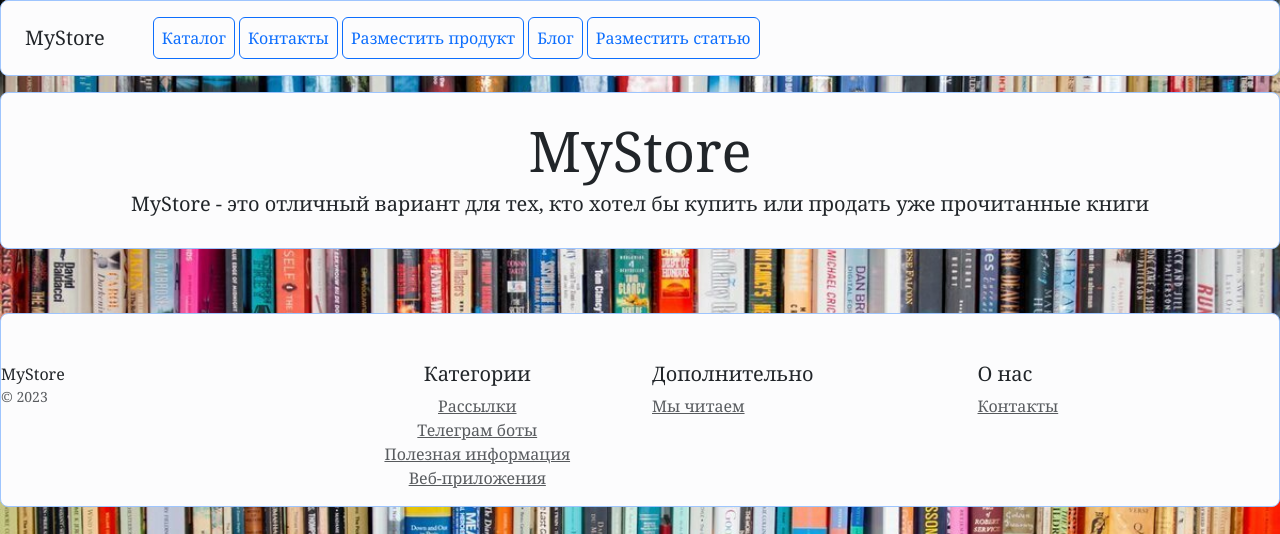
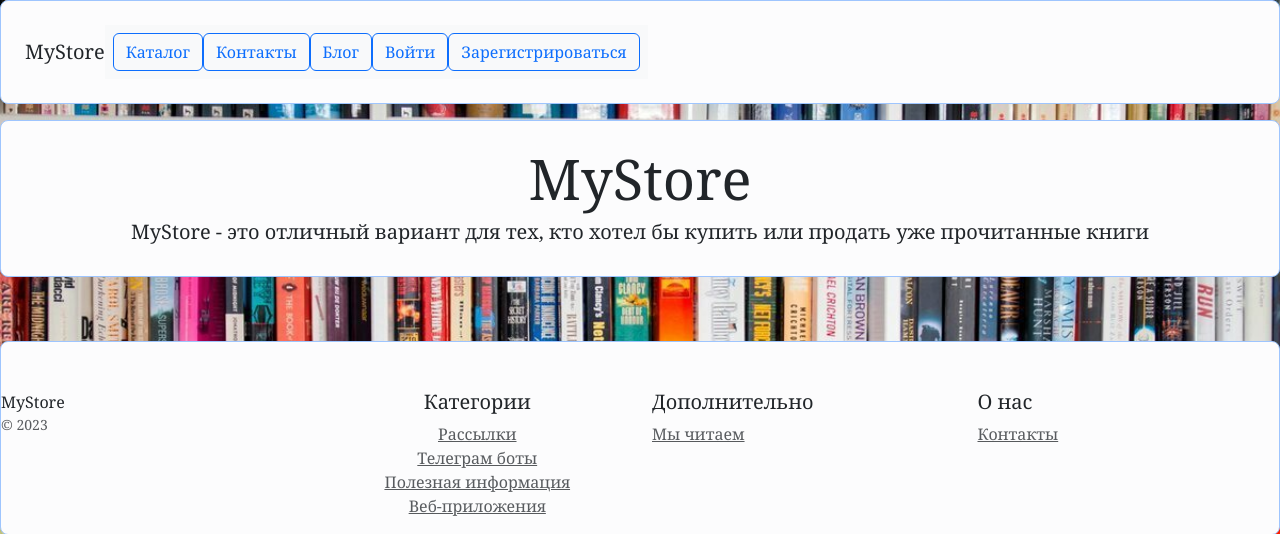
Before and after one commit to valyaplotnikova/home_work_19.2, a Django app: page /blog/list/ in a window 1280 px wide. Shown: the top 534 px of the page. Run offline with Django 5.2, Linux system fonts and the light colour scheme; data that the repository does not hold is empty; some libraries are stand-ins or nearby versions.

Commit message:
update menu

```diff
--- a/catalog/templates/catalog/includes/inc_menu.html
+++ b/catalog/templates/catalog/includes/inc_menu.html
@@ -1,10 +1,21 @@
 <div class="d-flex flex-column flex-md-row align-items-center p-3 px-md-4 mb-3 bg-light-subtle border border-primary-subtle rounded-3">
     <h5 class="my-0 mr-md-auto font-weight-normal">MyStore</h5>
-    <nav class="ms-5">
-        <a class="p-2 btn btn-outline-primary" href="{% url 'catalog:product_list' %}">Каталог</a>
-        <a class="p-2 btn btn-outline-primary" href="{% url 'catalog:contacts' %}">Контакты</a>
-        <a class="p-2 btn btn-outline-primary" href="{% url 'catalog:place_a_product' %}">Разместить продукт</a>
-        <a class="p-2 btn btn-outline-primary" href="{% url 'blog:blog_list' %}">Блог</a>
-        <a class="p-2 btn btn-outline-primary" href="{% url 'blog:create_blog' %}">Разместить статью</a>
+    <nav class="p-2 mb-2 mt-2 mr-2 navbar navbar-expand-lg navbar-light bg-light">
+        <a class="btn btn-outline-primary" href="{% url 'catalog:product_list' %}">Каталог</a>
+        <a class="btn btn-outline-primary" href="{% url 'catalog:contacts' %}">Контакты</a>
+        <a class="btn btn-outline-primary" href="{% url 'blog:blog_list' %}">Блог</a>
+        {% if user.is_authenticated %}
+            <form method="post" action="{% url 'users:logout' %}">
+                {% csrf_token %}
+                <button class="btn btn-outline-primary" type="submit">Выйти</button>
+            </form>
+            <form method="post" action="{% url 'users:profile' %}">
+                {% csrf_token %}
+                <button class="btn btn-outline-primary" type="submit">Редактировать профиль</button>
+            </form>
+        {% else %}
+        <a class="btn btn-outline-primary" href="{% url 'users:login' %}">Войти</a>
+        <a class="btn btn-outline-primary" href="{% url 'users:register' %}">Зарегистрироваться</a>
+        {% endif %}
     </nav>
 </div>
```
